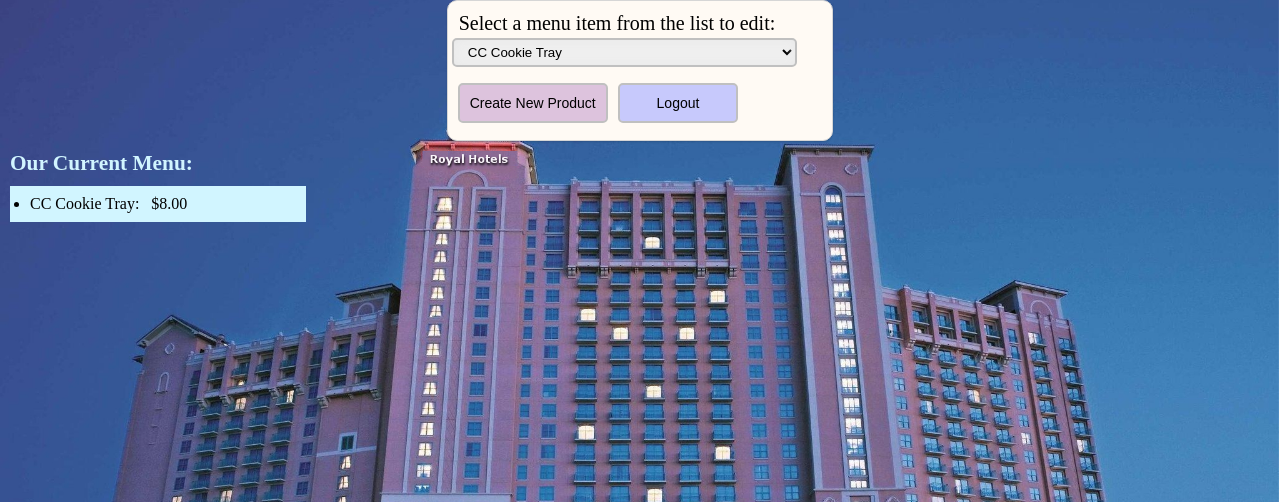
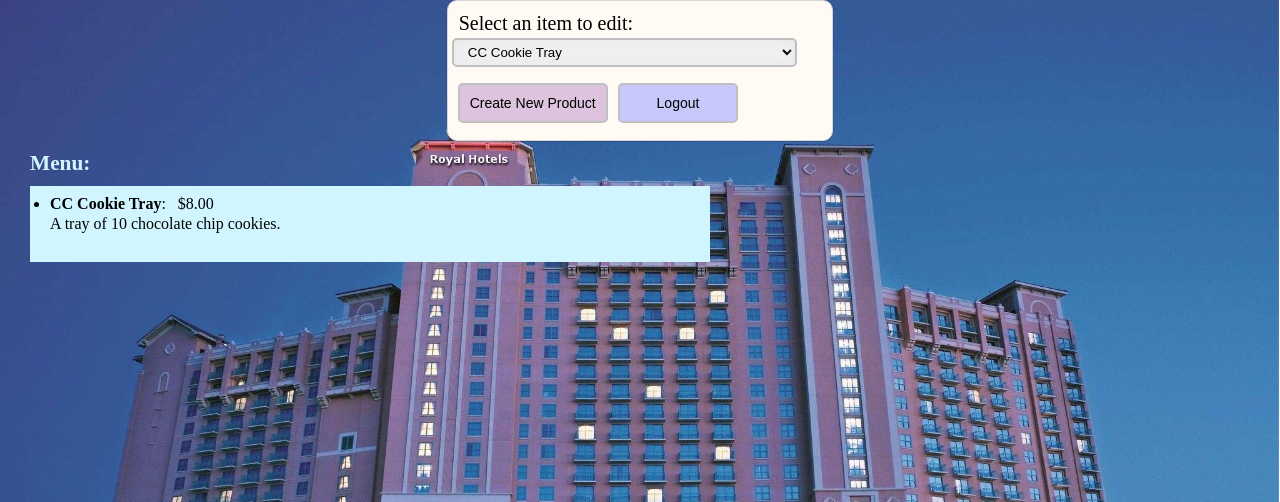
Before and after one commit to MyraReeves/DjangoProject1, a Django app: page /admin_console in a window 1280 px wide. Shown: the part 102-604 px from the top of the page. Run offline with Django 5.2, Linux system fonts and the light colour scheme; data comes from the database, SQL or seed files in the repository.

Commit message:
Edits wording and styling

```diff
--- a/src/mainapp/products/templates/products/menu.html
+++ b/src/mainapp/products/templates/products/menu.html
@@ -10,7 +10,7 @@
     <form name="productForm" method="POST" action="">
         <div>
             {% csrf_token %}
-            <label for="menu_id" style="margin-left: 8pt; margin-top: 10pt;">Select a menu item from the list to edit:</label>
+            <label for="menu_id" style="margin-left: 8pt; margin-top: 10pt;">Select an item to edit:</label>
             <select id="menu_id" style="width: 90%;" name="menuEdit" onChange="top.location.href=this.options[this.selectedIndex].value;">
                 {% for item in menu %}
                     <option value="../{{ item.pk }}/details/">{{ item.name }}</option>
@@ -24,10 +24,10 @@
     </form>
 </div>
 
-<h4 style="color: #d1f5ff; margin:10px; font-size: 16pt;">Our Current Menu:</h4>
-    <ul class="menu1" style="background-color: #d1f5ff; width: 20%; margin:10px; padding: 8px 20px; line-height: 20px;">
+<h4 style="color: #d1f5ff; margin:10px 30px; font-size: 16pt;">Menu:</h4>
+    <ul class="menu1" style="background-color: #d1f5ff; width: 50%; margin-left:30px; padding: 8px 20px; line-height: 20px; overflow: auto;">
     {% for item in menu %}
-        <li>{{ item.name }}: &nbsp; ${{item.price}}</li>
+        <li><b>{{ item.name }}</b>: &nbsp; ${{item.price}} <br> {{item.description}} <br><br></li>
     {% endfor %}
     </ul>
 
```
